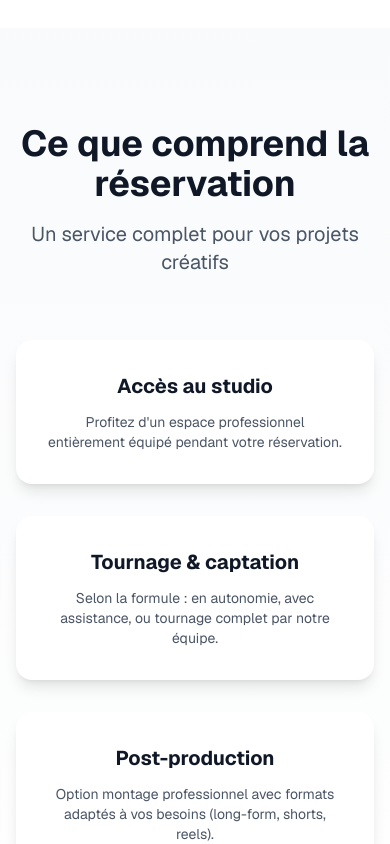
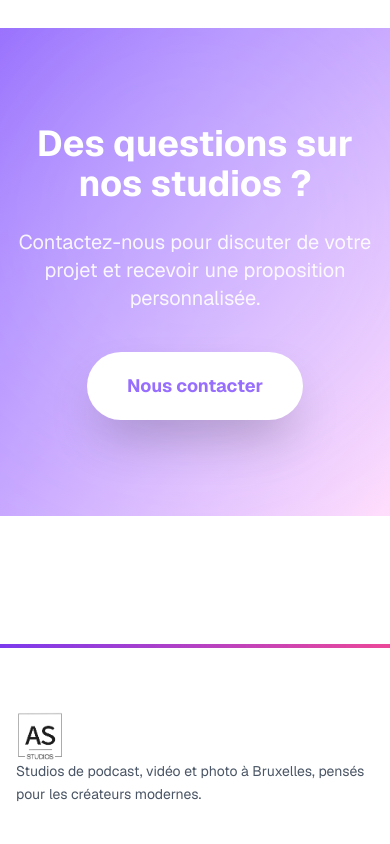
Before and after one commit to grove-hub/as_studioo, a Next.js app: page /studios in a window 390 px wide. Shown: the part 6520-7364 px from the top of the page. Built offline with nearby package versions, Linux system fonts and the light colour scheme.

Commit message:
Mise à jour de l'équipe sur la page À propos et suppression de la section "Ce que comprend la réservation" sur la page Studios

```diff
--- a/app/a-propos/page.tsx
+++ b/app/a-propos/page.tsx
@@ -105,12 +105,6 @@
       image: '/equipe/amandine.jpg',
     },
     {
-      name: 'Maxime',
-      role: 'Cadreur',
-      specialty: 'Monteur',
-      image: '/equipe/maxime.jpg',
-    },
-    {
       name: 'Jeanne',
       role: 'Junior Project Manager',
       specialty: '',
@@ -123,16 +117,28 @@
       image: '/equipe/imane.jpg',
     },
     {
+      name: 'Thomas',
+      role: 'Réalisateur',
+      specialty: 'Cadreur • Monteur',
+      image: '/equipe/thomas.jpg',
+    },
+    {
+      name: 'Maxime',
+      role: 'Cadreur',
+      specialty: 'Monteur',
+      image: '/equipe/maxime.jpg',
+    },
+    {
+      name: 'Antoine',
+      role: 'Cadreur',
+      specialty: 'Monteur',
+      image: '/equipe/antoine.jpg',
+    },
+    {
       name: 'Bastien',
       role: 'Cadreur',
       specialty: 'Monteur',
       image: '/equipe/bastien.jpg',
-    },
-    {
-      name: 'Thomas',
-      role: 'Réalisateur',
-      specialty: 'Cadreur • Monteur',
-      image: '/equipe/thomas.jpg',
     },
     {
       name: 'Pippa',
--- a/app/studios/page.tsx
+++ b/app/studios/page.tsx
@@ -110,25 +110,6 @@
         'Livraison multi-format',
       ],
       badge: 'Complet',
-    },
-  ];
-
-  const whatIsIncluded = [
-    {
-      title: 'Accès au studio',
-      description: 'Profitez d\'un espace professionnel entièrement équipé pendant votre réservation.',
-    },
-    {
-      title: 'Tournage & captation',
-      description: 'Selon la formule : en autonomie, avec assistance, ou tournage complet par notre équipe.',
-    },
-    {
-      title: 'Post-production',
-      description: 'Option montage professionnel avec formats adaptés à vos besoins (long-form, shorts, reels).',
-    },
-    {
-      title: 'Support technique',
-      description: 'Accompagnement et conseils techniques tout au long de votre projet.',
     },
   ];
 
@@ -330,47 +311,6 @@
         </div>
       </section>
 
-      {/* What's Included Section */}
-      <section className="py-24 bg-gradient-to-b from-gray-50 to-white">
-        <div className="max-w-7xl mx-auto px-4 sm:px-6 lg:px-8">
-          <motion.div
-            initial={{ opacity: 0, y: 30 }}
-            whileInView={{ opacity: 1, y: 0 }}
-            viewport={{ once: true }}
-            transition={{ duration: 0.8 }}
-            className="text-center mb-16"
-          >
-            <h2 className="text-4xl sm:text-5xl font-bold text-gray-900 mb-4">
-              Ce que comprend la réservation
-            </h2>
-            <p className="text-xl text-gray-600">
-              Un service complet pour vos projets créatifs
-            </p>
-          </motion.div>
-
-          <div className="grid grid-cols-1 md:grid-cols-2 lg:grid-cols-4 gap-8">
-            {whatIsIncluded.map((item, index) => (
-              <motion.div
-                key={item.title}
-                initial={{ opacity: 0, scale: 0.9 }}
-                whileInView={{ opacity: 1, scale: 1 }}
-                viewport={{ once: true }}
-                transition={{ duration: 0.5, delay: index * 0.1 }}
-                whileHover={{ scale: 1.05 }}
-                className="bg-white p-8 rounded-2xl shadow-lg text-center"
-              >
-                <h3 className="text-xl font-bold text-gray-900 mb-3">
-                  {item.title}
-                </h3>
-                <p className="text-gray-600 text-sm">
-                  {item.description}
-                </p>
-              </motion.div>
-            ))}
-          </div>
-        </div>
-      </section>
-
       {/* CTA Section */}
       <section className="py-24 bg-gradient-to-br from-[#976EFD] to-[#FFDEFC] relative overflow-hidden">
         <motion.div
```
